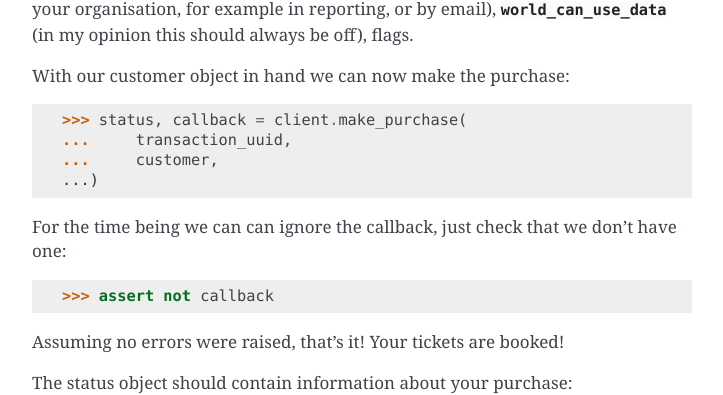
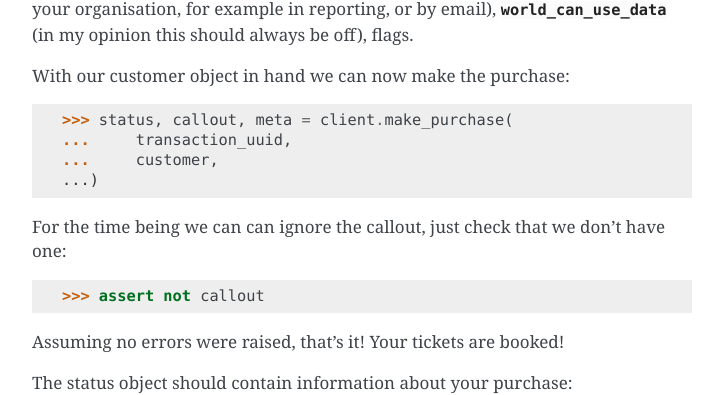
Before and after one commit to ingresso-group/pyticketswitch, a Sphinx documentation site: the page built from docs/users/quickstart.rst, in a window 1280 px wide and 900 px high, scrolled down 9296 px. Shown: the part 149-544 px from the top of the window, without its empty margins (388-1111 px from the left). Built offline with Sphinx 7.4.7, drawn with Linux system fonts in a browser that asks for light colours.

Commit message:
fix old make_purchase format in quickstart
fixes #51

```diff
--- a/docs/users/quickstart.rst
+++ b/docs/users/quickstart.rst
@@ -468,15 +468,15 @@ You can also specify who we can send this information to with the
 
 With our customer object in hand we can now make the purchase::
 
-    >>> status, callback = client.make_purchase(
+    >>> status, callout, meta = client.make_purchase(
     ...     transaction_uuid,
     ...     customer,
     ...)
 
-For the time being we can can ignore the callback, just check that we don't
+For the time being we can can ignore the callout, just check that we don't
 have one::
 
-    >>> assert not callback
+    >>> assert not callout
 
 
 Assuming no errors were raised, that's it! Your tickets are booked!
```
